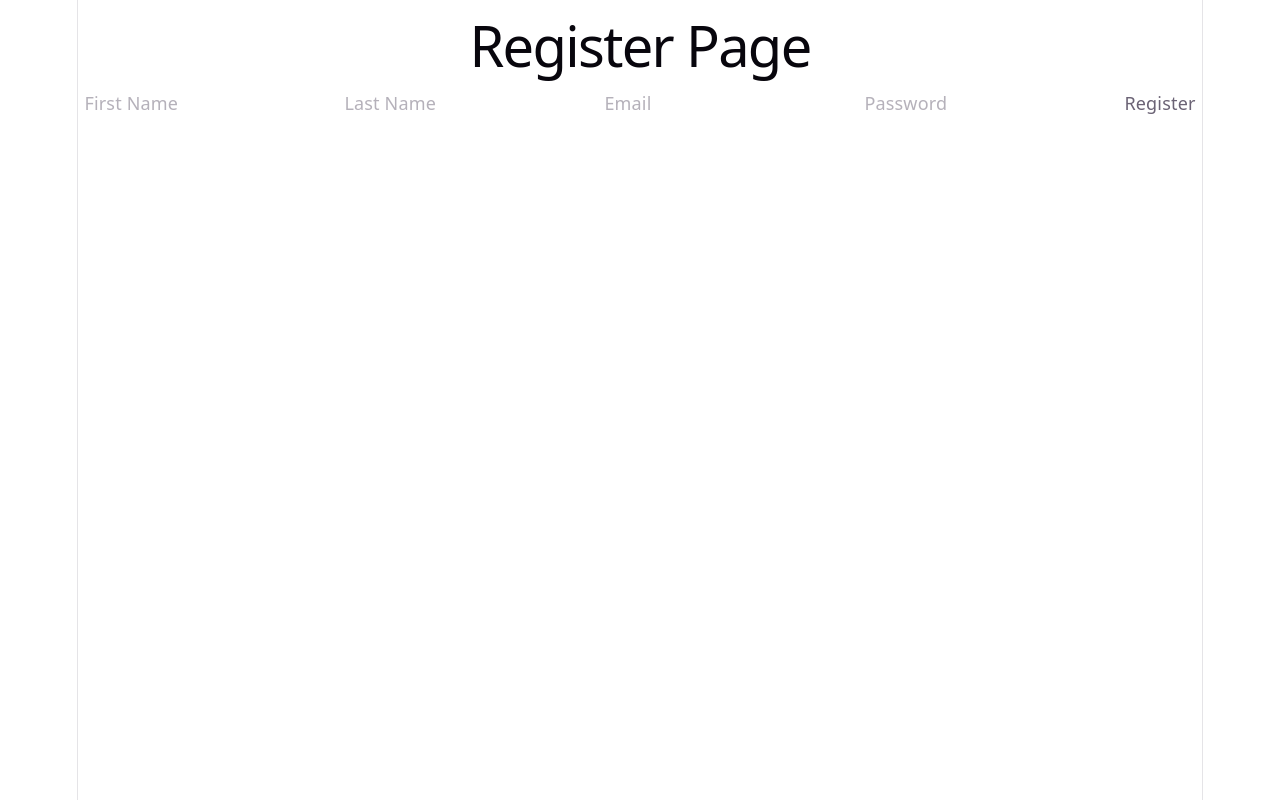
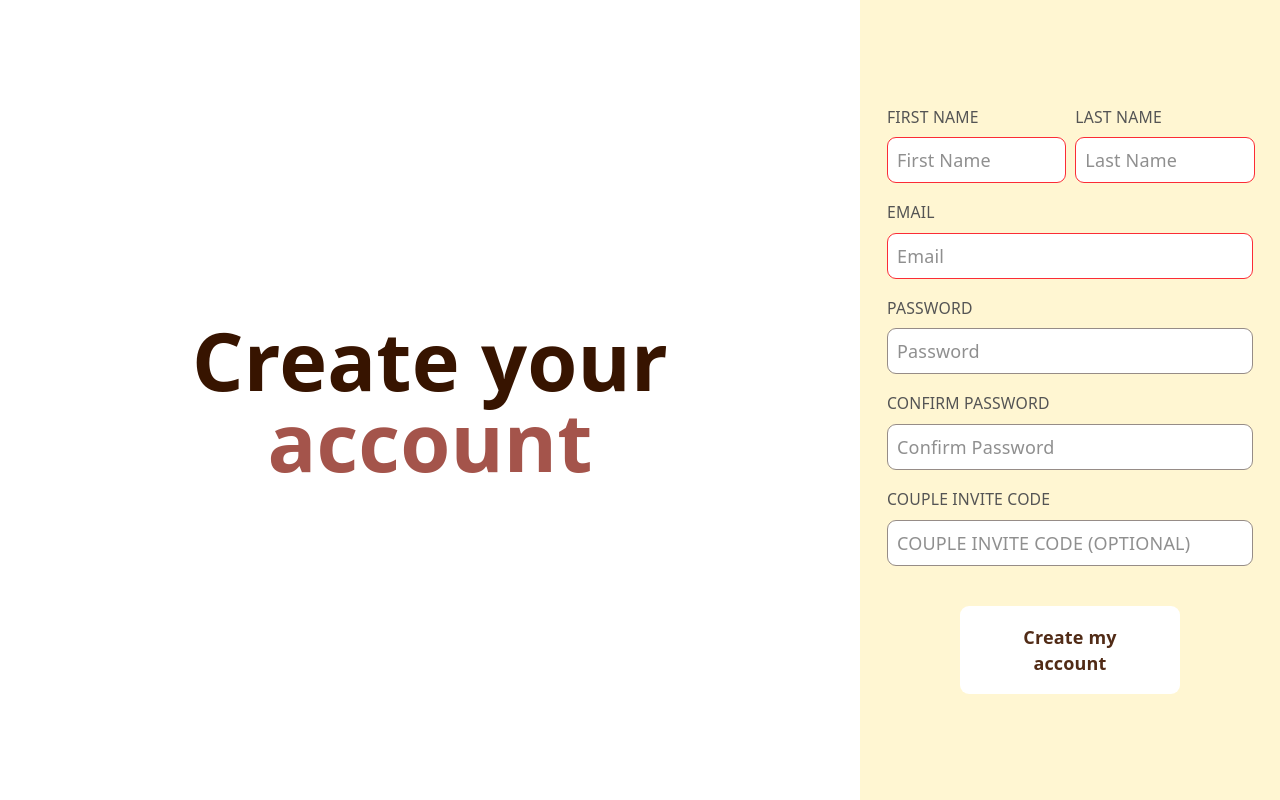
Before and after one commit to jokserpokser/dearUs-app, a React (Vite) app in the folder frontend/: page /register in a window 1280 px wide. Built offline with nearby package versions, Linux system fonts and the light colour scheme.

Commit message:
feat: add InputField and SubmitButton components for registration form

```diff
--- /dev/null
+++ b/frontend/src/components/formComponents.tsx
@@ -0,0 +1,48 @@
+interface InputFieldProps {
+  label?: string;
+  type: string;
+  name: string;
+  value: string;
+  placeholder?: string;
+  hasError?: boolean;
+  onChange: (e: React.ChangeEvent<HTMLInputElement>) => void;
+}
+
+export const InputField = ({
+  label,
+  type,
+  name,
+  value,
+  placeholder,
+  hasError,
+  onChange,
+}: InputFieldProps) => {
+  return (
+    <div className="flex flex-col gap-2">
+      {label && (
+        <label className="text-[#545454] font-medium self-start text-sm">
+          {label}
+        </label>
+      )}
+      <input
+        type={type}
+        name={name}
+        value={value}
+        placeholder={placeholder}
+        onChange={onChange}
+        className={`text-[#202020] p-2 border rounded-lg bg-white ${hasError ? "border-red-500" : "border-[#968c87]"}`}
+      />
+    </div>
+  );
+};
+
+export const SubmitButton = ({ text }: { text: string }) => {
+  return (
+    <button
+      type="submit"
+      className="bg-white text-[#512b16] font-semibold py-4 px-6 w-full rounded-lg hover:bg-[#e0e0d1] transition-colors duration-300 hover:cursor-pointer"
+    >
+      {text}
+    </button>
+  );
+};
--- a/frontend/src/pages/Register.tsx
+++ b/frontend/src/pages/Register.tsx
@@ -1,27 +1,107 @@
+import { InputField, SubmitButton } from "../components/formComponents";
+import { useState } from "react";
+
 export const Register = () => {
+  const [formData, setFormData] = useState({
+    firstName: "",
+    lastName: "",
+    email: "",
+    password: "",
+    confirmPassword: "",
+    coupleInviteCode: "",
+  });
+
+  const [formErrors, setFormErrors] = useState({
+    firstName: false,
+    lastName: false,
+    email: false,
+    password: false,
+    confirmPassword: false,
+    coupleInviteCode: false,
+  });
+
+  const handleInputChange = (e: React.ChangeEvent<HTMLInputElement>) => {
+    const { name, value } = e.target;
+    setFormData((prevData) => ({
+      ...prevData,
+      [name]: value,
+    }));
+  };
+
   return (
-    <div className="register-page">
-      <h1>Register Page</h1>
+    <div className="fixed inset-0 flex items-center bg-[#fff6d2]">
+      {/* Header Side */}
+      <div className="flex-1 min-w-0 h-full text-7xl font-bold items-center flex flex-col justify-center bg-white text-center overflow-hidden">
+        <span className="text-[#371400]">Create your</span>
+        <span className="text-[#a4544b]">account</span>
+      </div>
 
-      <form>
-        <input
+      {/* Form Side */}
+      <div className="flex-none w-[420px] min-w-[320px] flex flex-col justify-center h-full z-10 items-center">
+        <form className="flex flex-col gap-4 justify-center p-6 w-full">
+          <div className="flex gap-2">
+            <span className="w-[49%]">
+              <InputField
                 type="text"
+                name="firstName"
+                label="FIRST NAME"
+                value={formData.firstName}
                 placeholder="First Name"
+                hasError={!formErrors.firstName}
+                onChange={handleInputChange}
               />
-        <input
+            </span>
+            <span className="w-[49%]">
+              <InputField
                 type="text"
+                name="lastName"
+                label="LAST NAME"
+                value={formData.lastName}
                 placeholder="Last Name"
+                hasError={!formErrors.lastName}
+                onChange={handleInputChange}
               />
-        <input
+            </span>
+          </div>
+
+          <InputField
             type="email"
+            name="email"
+            label="EMAIL"
+            value={formData.email}
             placeholder="Email"
+            hasError={!formErrors.email}
+            onChange={handleInputChange}
           />
-        <input
+          <InputField
             type="password"
+            name="password"
+            label="PASSWORD"
+            value={formData.password}
             placeholder="Password"
+            onChange={handleInputChange}
           />
-        <button type="submit">Register</button>
+          <InputField
+            type="password"
+            name="confirmPassword"
+            label="CONFIRM PASSWORD"
+            value={formData.confirmPassword}
+            placeholder="Confirm Password"
+            onChange={handleInputChange}
+          />
+          <InputField
+            type="text"
+            name="coupleInviteCode"
+            label="COUPLE INVITE CODE"
+            value={formData.coupleInviteCode}
+            placeholder="COUPLE INVITE CODE (OPTIONAL)"
+            onChange={handleInputChange}
+          />
+          <span className="flex flex-col mt-5 w-[60%] self-center">
+            <SubmitButton text="Create my account" />
+          </span>
         </form>
+      </div>
     </div>
   );
 };
```
Lines whose indentation alone changed are shown as unchanged.
